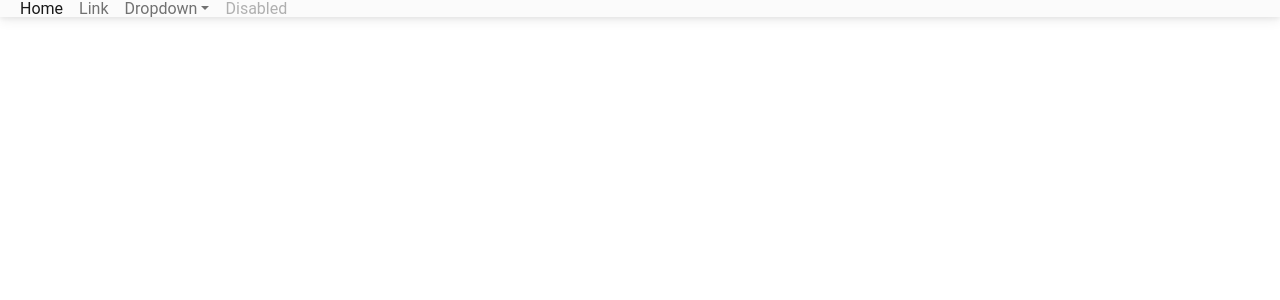
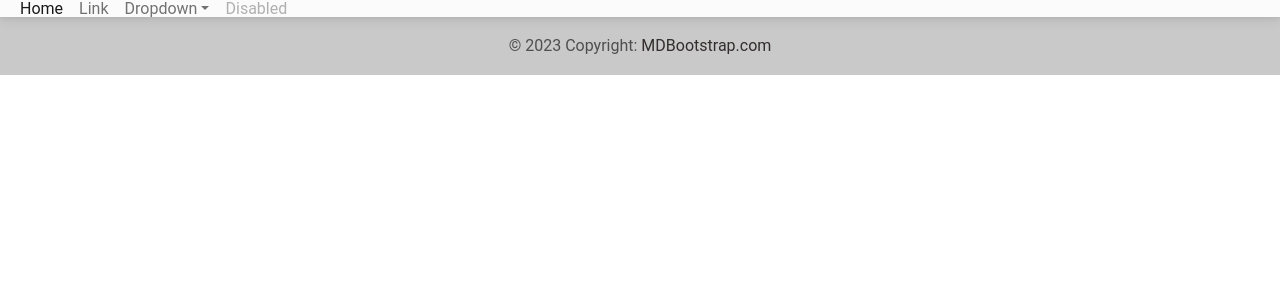
Before and after one commit to JorgeJose26/game-journal, a React (Create React App) app: page / in a window 1280 px wide. Shown: the top 300 px of the page. Built offline with nearby package versions, Linux system fonts and the light colour scheme.

Commit message:
added firebase

```diff
--- a/package.json
+++ b/package.json
@@ -7,6 +7,7 @@
     "@testing-library/jest-dom": "^5.16.5",
     "@testing-library/react": "^13.4.0",
     "@testing-library/user-event": "^13.5.0",
+    "firebase": "^9.16.0",
     "mdb-react-ui-kit": "^5.1.0",
     "mdb-ui-kit": "^6.1.0",
     "react": "^18.2.0",
--- a/src/Components/Footer/Footer.jsx
+++ b/src/Components/Footer/Footer.jsx
@@ -1,10 +1,17 @@
 import React from 'react';
+import { MDBFooter } from 'mdb-react-ui-kit';
+
 
 function Footer(props) {
     return (
-        <div>
-
-        </div>
+        <MDBFooter bgColor='light' className='text-center text-lg-left'>
+            <div className='text-center p-3' style={{ backgroundColor: 'rgba(0, 0, 0, 0.2)' }}>
+                &copy; {new Date().getFullYear()} Copyright:{' '}
+                <a className='text-dark' href='https://mdbootstrap.com/'>
+                    MDBootstrap.com
+                </a>
+            </div>
+        </MDBFooter>
     );
 }
 
--- a/src/Pages/HomePage/HomePage.jsx
+++ b/src/Pages/HomePage/HomePage.jsx
@@ -1,10 +1,13 @@
 
 import Header from '../../Components/Header/Header';
+import Footer from '../../Components/Footer/Footer';
 
 function HomePage() {
     return (
         <div>
             <Header />
+            <Footer />
+
 
         </div>
     );
```
Also changed, not shown: src/lib/init.firebase.js (added, +17 -0 lines), 1 other file (tests, documents, lock files or other folders).
